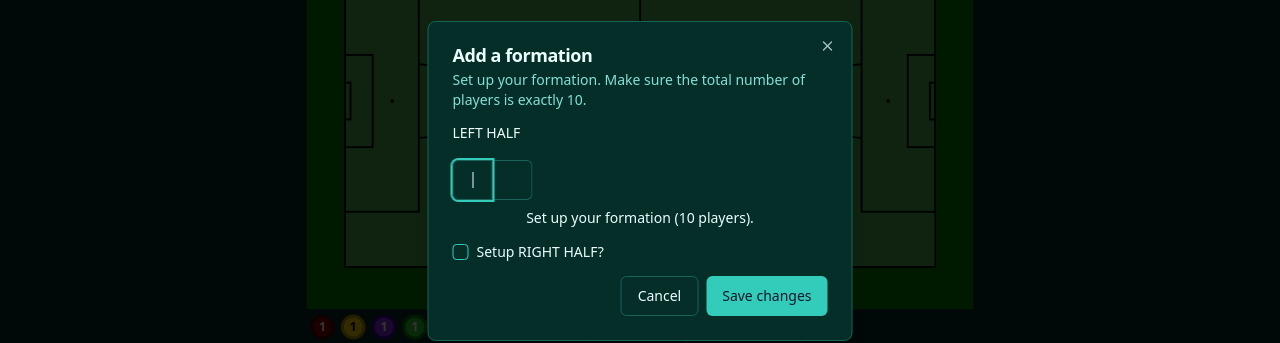
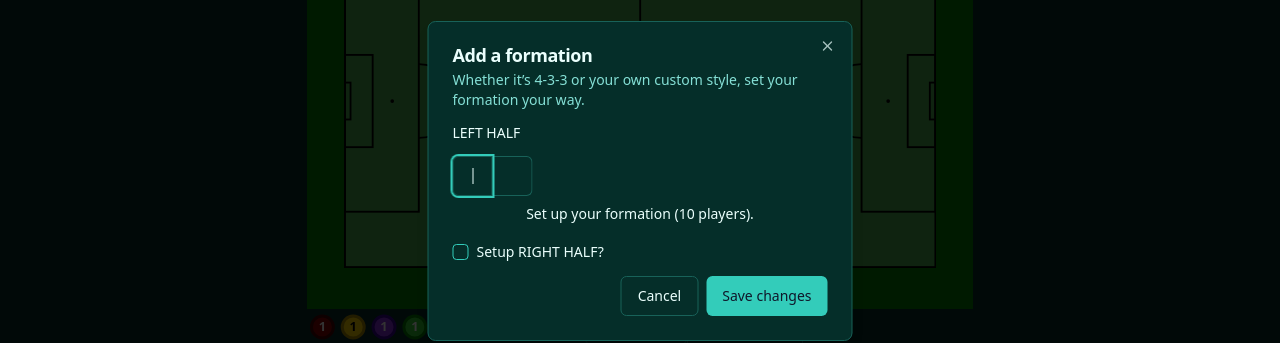
Before and after one commit to Ankitchawla3123/Ultimate-tactics, a React (Vite) app: page / in a window 1280 px wide. Both pictures are taken after a click on the button "Open Dialog". Shown: the part 219-562 px from the top of the page. Built offline with nearby package versions, Linux system fonts and the light colour scheme.

Commit message:
dialogue box change

```diff
--- a/src/components/FormationDialogue.jsx
+++ b/src/components/FormationDialogue.jsx
@@ -29,14 +29,14 @@ export function FormationDialogue() {
           <DialogHeader>
             <DialogTitle>Add a formation</DialogTitle>
             <DialogDescription>
-              Set up your formation. Make sure the total number of players is
-              exactly 10.
+              Whether it’s 4-3-3 or your own custom style, set your formation
+              your way.
             </DialogDescription>
           </DialogHeader>
 
-          <div className="grid gap-4">
+          <div className="grid gap-5">
             {/* LEFT HALF */}
-            <div className="grid gap-3">
+            <div className="grid gap-2">
               <Label>LEFT HALF</Label>
               <OTPInput />
             </div>
@@ -55,7 +55,7 @@ export function FormationDialogue() {
 
             {/* CONDITIONAL RIGHT HALF */}
             {showRightHalf && (
-              <div className="grid gap-3">
+              <div className="grid gap-2">
                 <Label>RIGHT HALF</Label>
                 <OTPInput />
               </div>
```
